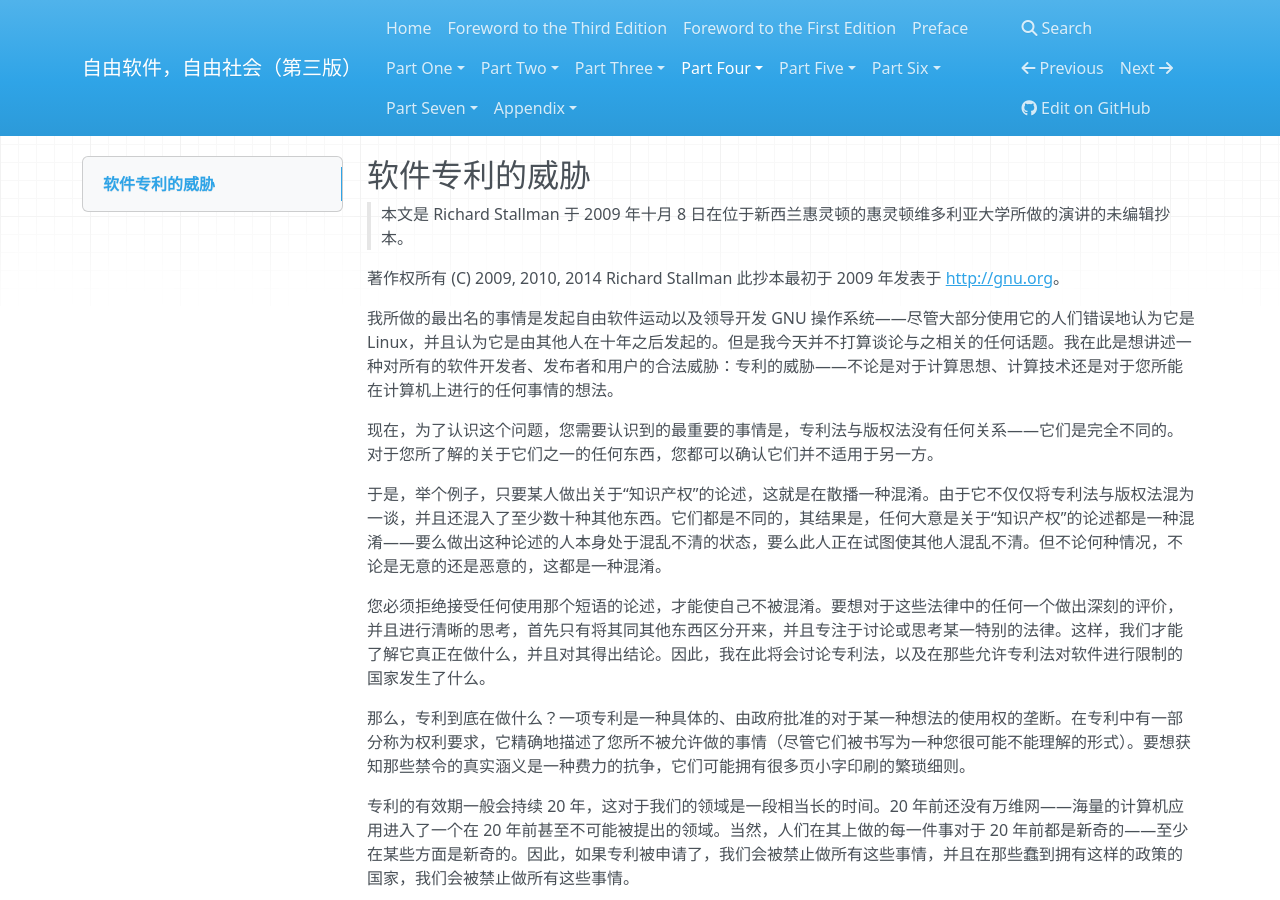
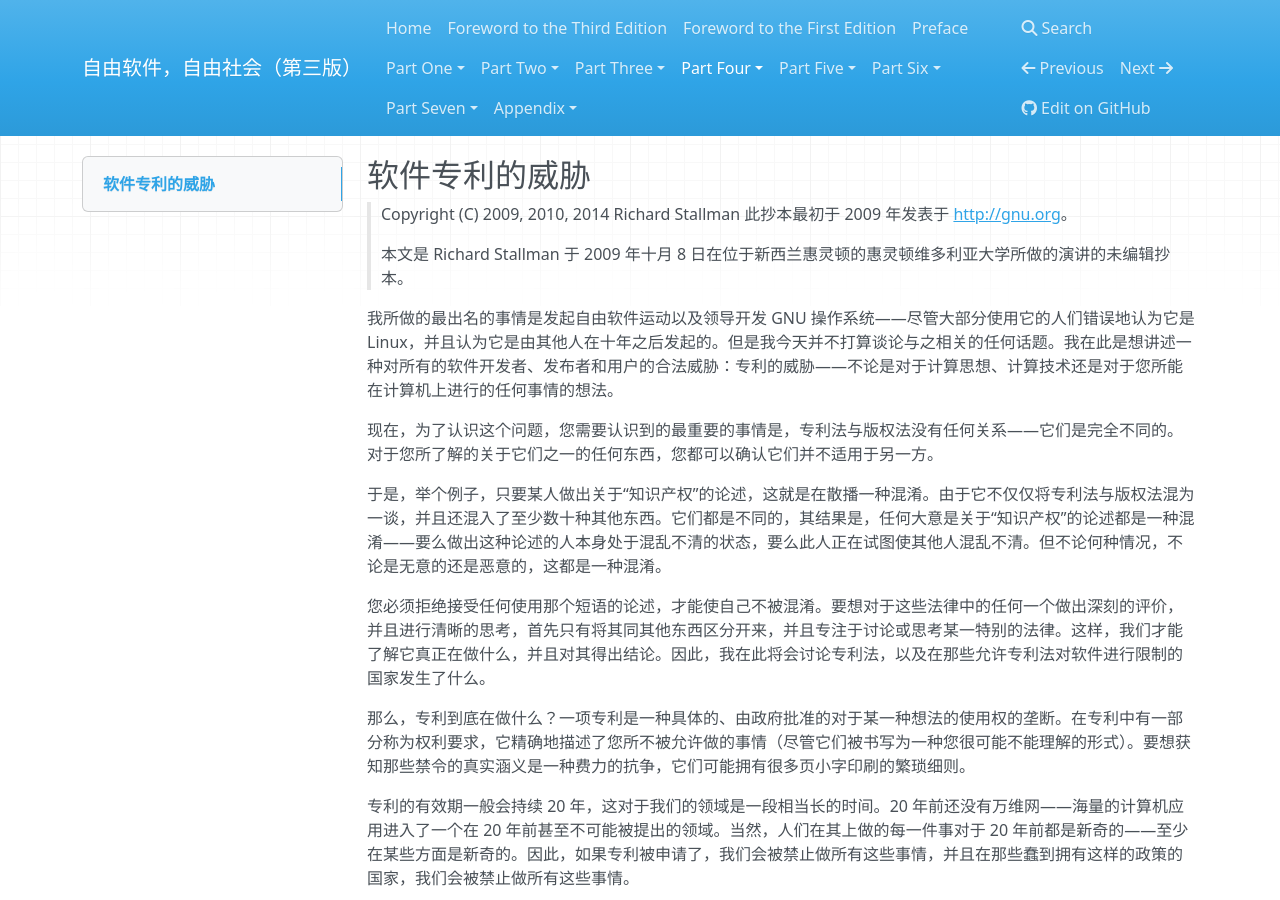
Before and after one commit to beijinglug/fsfs-zh, an MkDocs documentation site: the page built from docs/danger-of-software-patents.md, in a window 1280 px wide and 900 px high. Built offline with MkDocs 1.6.1, drawn with Linux system fonts in a browser that asks for light colours; nearby versions of some CDN libraries; old or Windows-style settings are respelled for this version of MkDocs.

Commit message:
update danger of software patents

```diff
--- a/docs/danger-of-software-patents.md
+++ b/docs/danger-of-software-patents.md
@@ -1,8 +1,8 @@
 ## 软件专利的威胁
 
+> Copyright (C) 2009, 2010, 2014 Richard Stallman 此抄本最初于 2009 年发表于 <http://gnu.org>。
+
 > 本文是 Richard Stallman 于 2009 年十月 8 日在位于新西兰惠灵顿的惠灵顿维多利亚大学所做的演讲的未编辑抄本。
-
-著作权所有 (C) 2009, 2010, 2014 Richard Stallman 此抄本最初于 2009 年发表于 <http://gnu.org>。
 
 我所做的最出名的事情是发起自由软件运动以及领导开发 GNU 操作系统——尽管大部分使用它的人们错误地认为它是 Linux，并且认为它是由其他人在十年之后发起的。但是我今天并不打算谈论与之相关的任何话题。我在此是想讲述一种对所有的软件开发者、发布者和用户的合法威胁：专利的威胁——不论是对于计算思想、计算技术还是对于您所能在计算机上进行的任何事情的想法。
 
```
